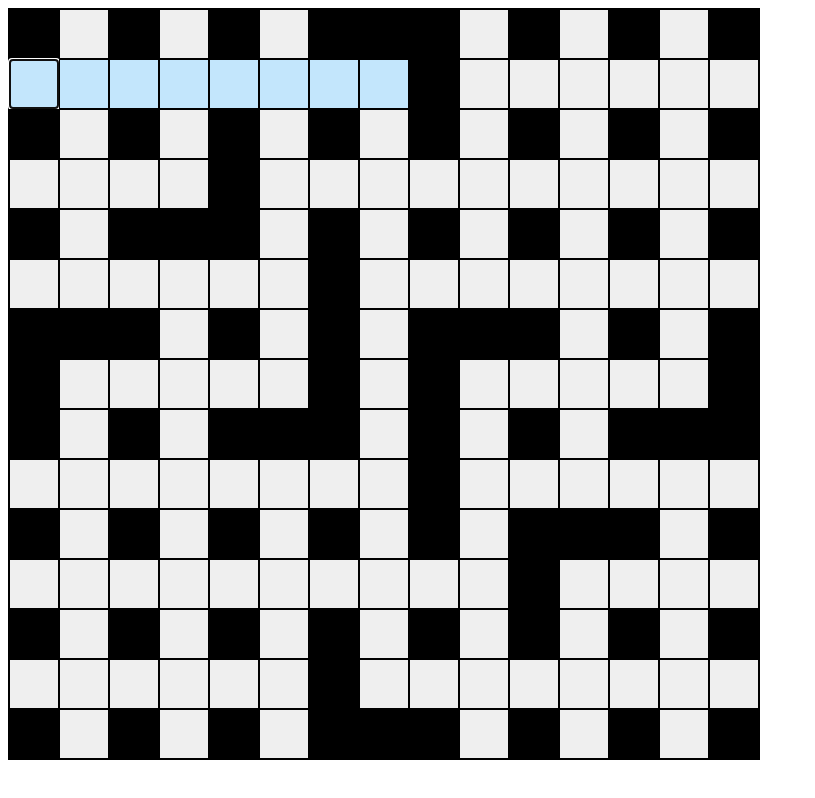
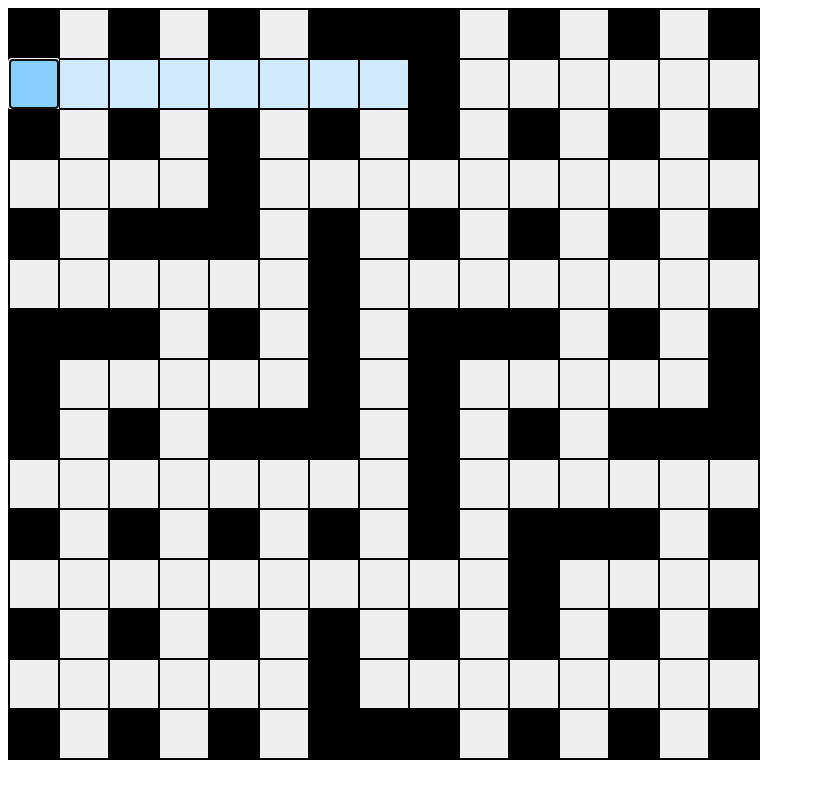
Before and after one commit to stripedpajamas/crosswords, a Svelte app: page / in a window 1280 px wide. Shown: the whole page, without its empty margins (0-815 px from the left). Built offline with nearby package versions, Linux system fonts and the light colour scheme.

Commit message:
Fix selected style and toggle on single-size cells

```diff
--- a/src/App.svelte
+++ b/src/App.svelte
@@ -70,8 +70,12 @@
     if (!idxInBounds(tileIdx) || isFiller(puzzle[tileIdx])) {
       return;
     }
+    selectedWordTileIdxs = getWordBoundaryIdxs(tileIdx);
+    if (selectedWordTileIdxs.size <= 1) {
+      toggleClueDirection();
+      selectedWordTileIdxs = getWordBoundaryIdxs(tileIdx);
+    }
     selectedTileIdx = tileIdx;
-    selectedWordTileIdxs = getWordBoundaryIdxs(selectedTileIdx);
     tileElements[tileIdx].focus();
   }
 
--- a/src/components/Tile.svelte
+++ b/src/components/Tile.svelte
@@ -39,12 +39,11 @@
 
   .blank {}
 
-  .selected {
-    background-color: lightskyblue;
+  .inSelectedWord.selected {
+    background-color: rgba(135, 206, 250);
   }
 
   .inSelectedWord {
-    background-color: rgba(135, 206, 250, 0.5);
-
+    background-color: rgba(135, 206, 250, 0.4);
   }
 </style>
```
